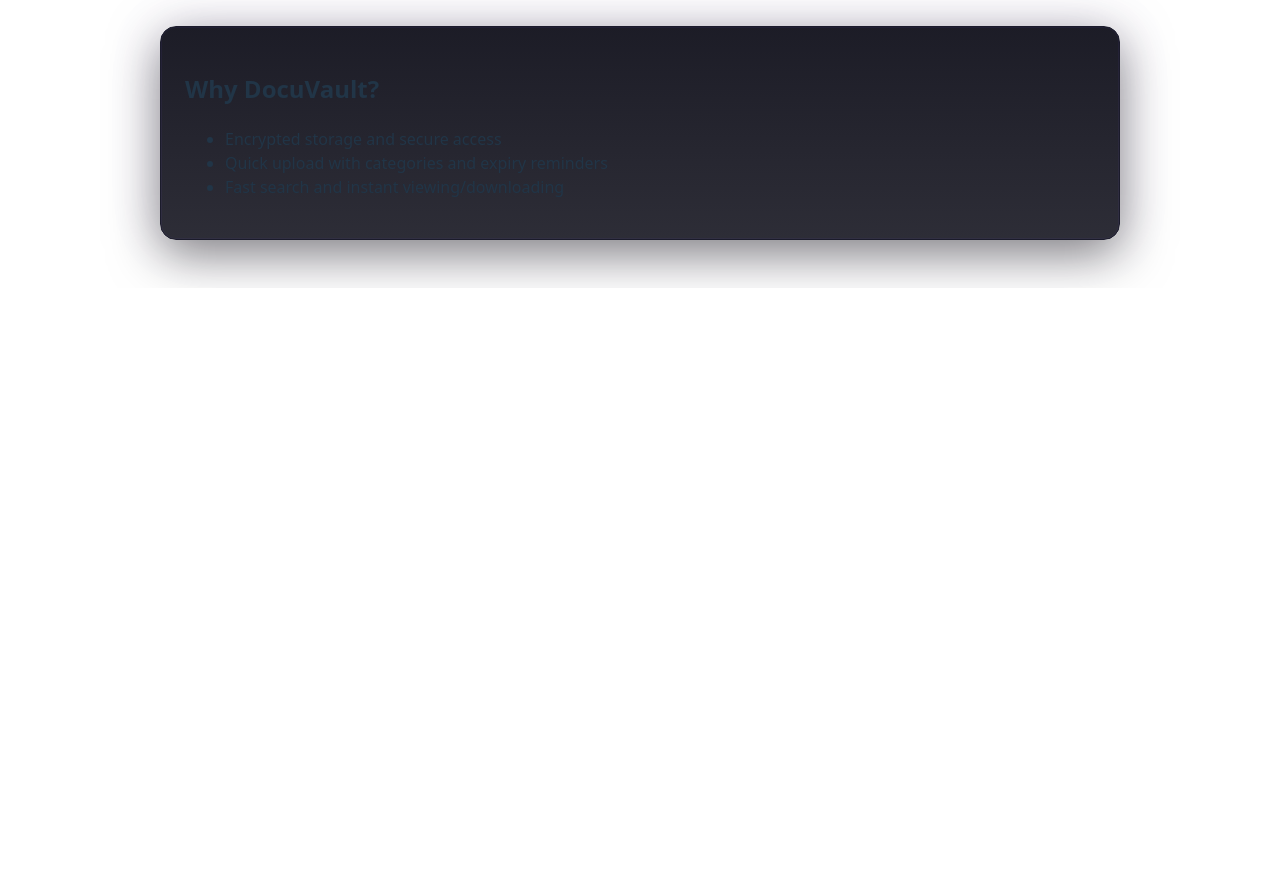
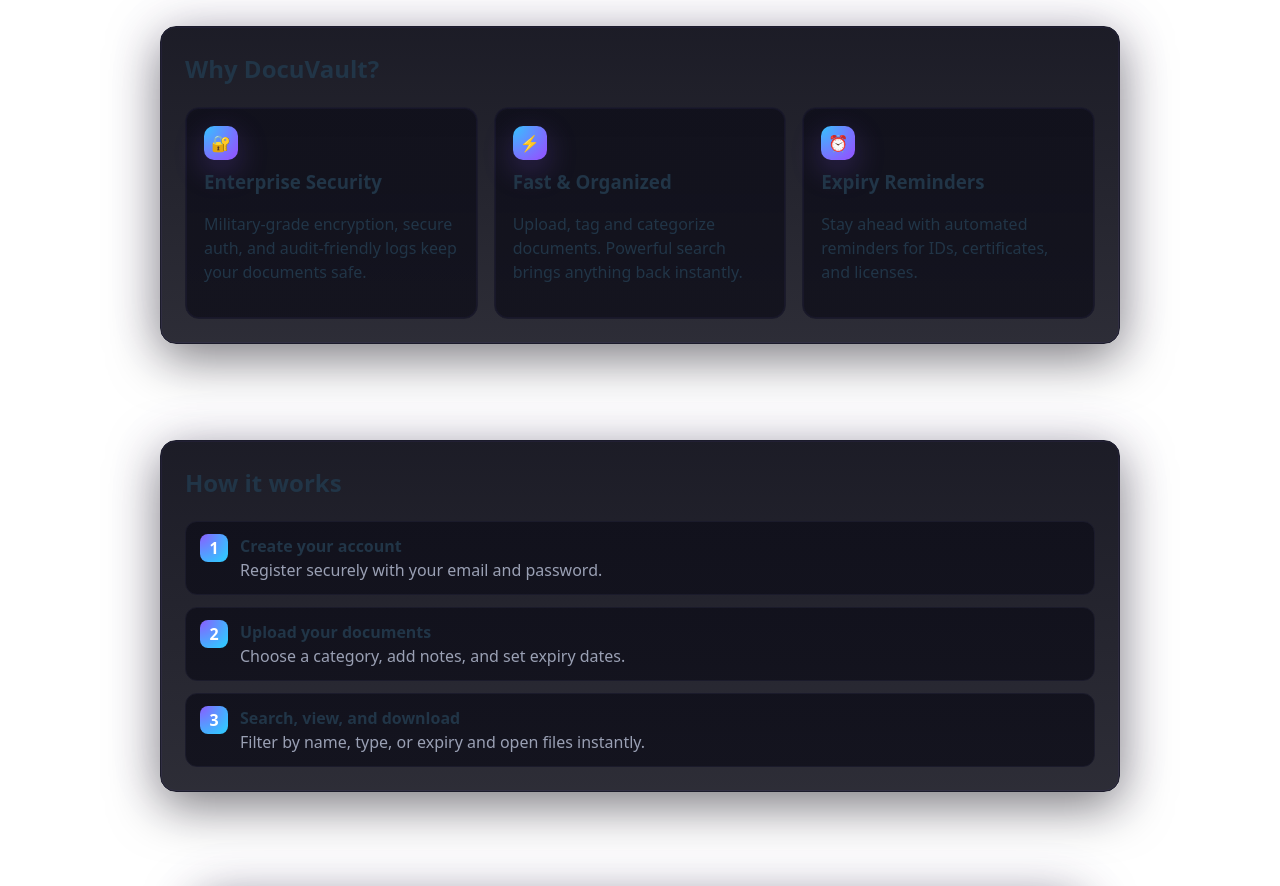
Before and after one commit to bastingg05/DocVault-1, a React (Vite) app in the folder frontend_react/: page / in a window 1280 px wide. Shown: the part 580-1466 px from the top of the page. Before the commit the page ends 868 px from the top, so only its background shows below. Built offline with nearby package versions, Linux system fonts and the light colour scheme; no server answers.

Commit message:
feat(home): black theme homepage with features, steps, CTA and footer

```diff
--- a/frontend_react/src/index.css
+++ b/frontend_react/src/index.css
@@ -41,6 +41,16 @@
 .table { width: 100%; border-collapse: collapse; }
 .table th, .table td { padding: 12px 10px; border-bottom: 1px solid var(--border); text-align: left; }
 
+h3 { margin: 8px 0 6px; }
+/* Home sections */
+.grid-3 { display: grid; grid-template-columns: repeat(3, minmax(0,1fr)); gap: 16px; }
+.card-soft { padding: 18px; border-radius: 14px; background: linear-gradient(180deg, rgba(16,16,27,.9), rgba(16,16,27,.86)); border: 1px solid var(--border); box-shadow: 0 0 0 1px rgba(124,92,255,.05) inset; }
+.badge { display:inline-flex; align-items:center; justify-content:center; width:34px; height:34px; border-radius:10px; background: radial-gradient(120% 120% at 0% 0%, var(--accent), var(--primary)); box-shadow: 0 10px 30px rgba(139,92,255,.25); }
+.steps { list-style:none; padding:0; margin:0; display:grid; gap:12px; }
+.steps li { display:flex; gap:12px; align-items:flex-start; background: linear-gradient(180deg, rgba(16,16,27,.9), rgba(16,16,27,.86)); border:1px solid var(--border); padding:12px 14px; border-radius:12px; }
+.step-index { width:28px; height:28px; display:grid; place-items:center; border-radius:8px; background: radial-gradient(120% 120% at 0% 0%, var(--primary), var(--accent)); font-weight:800; color:#fff; }
+.muted { color: var(--muted); }
+
 h1 {
   font-size: 3.2em;
   line-height: 1.1;
--- a/frontend_react/src/pages/Home.jsx
+++ b/frontend_react/src/pages/Home.jsx
@@ -31,15 +31,71 @@
       </section>
 
       <section className="container">
-        <div className="panel" style={{maxWidth:960}}>
-          <h2>Why DocuVault?</h2>
-          <ul>
-            <li>Encrypted storage and secure access</li>
-            <li>Quick upload with categories and expiry reminders</li>
-            <li>Fast search and instant viewing/downloading</li>
-          </ul>
+        <div className="panel" style={{maxWidth:1040}}>
+          <h2 style={{marginTop:0}}>Why DocuVault?</h2>
+          <div className="grid-3">
+            <div className="card-soft">
+              <div className="badge">🔐</div>
+              <h3>Enterprise Security</h3>
+              <p>Military‑grade encryption, secure auth, and audit‑friendly logs keep your documents safe.</p>
+            </div>
+            <div className="card-soft">
+              <div className="badge">⚡</div>
+              <h3>Fast & Organized</h3>
+              <p>Upload, tag and categorize documents. Powerful search brings anything back instantly.</p>
+            </div>
+            <div className="card-soft">
+              <div className="badge">⏰</div>
+              <h3>Expiry Reminders</h3>
+              <p>Stay ahead with automated reminders for IDs, certificates, and licenses.</p>
+            </div>
+          </div>
         </div>
       </section>
+
+      <section className="container">
+        <div className="panel" style={{maxWidth:1040}}>
+          <h2 style={{marginTop:0}}>How it works</h2>
+          <ol className="steps">
+            <li>
+              <span className="step-index">1</span>
+              <div>
+                <strong>Create your account</strong>
+                <div className="muted">Register securely with your email and password.</div>
+              </div>
+            </li>
+            <li>
+              <span className="step-index">2</span>
+              <div>
+                <strong>Upload your documents</strong>
+                <div className="muted">Choose a category, add notes, and set expiry dates.</div>
+              </div>
+            </li>
+            <li>
+              <span className="step-index">3</span>
+              <div>
+                <strong>Search, view, and download</strong>
+                <div className="muted">Filter by name, type, or expiry and open files instantly.</div>
+              </div>
+            </li>
+          </ol>
+        </div>
+      </section>
+
+      <section className="container" style={{textAlign:'center'}}>
+        <div className="panel" style={{maxWidth:840}}>
+          <h2 style={{marginTop:0}}>Ready to protect your documents?</h2>
+          <p className="help" style={{margin:'0 auto 18px',maxWidth:700}}>Join DocuVault today and experience secure, stress‑free document management with beautiful clarity.</p>
+          <div style={{display:'flex',gap:12,justifyContent:'center'}}>
+            <Link className="btn" to="/register">Create Free Account</Link>
+            <Link className="btn" to="/documents" style={{background:'linear-gradient(90deg,#10101b,#0c0c16)', boxShadow:'0 0 0 1px rgba(53,195,255,.2) inset'}}>Browse Documents</Link>
+          </div>
+        </div>
+      </section>
+
+      <footer style={{padding:'24px 16px', textAlign:'center', color:'#9aa0b4'}}>
+        <div>© {new Date().getFullYear()} DocuVault. All rights reserved.</div>
+      </footer>
     </div>
   )
 }
```
